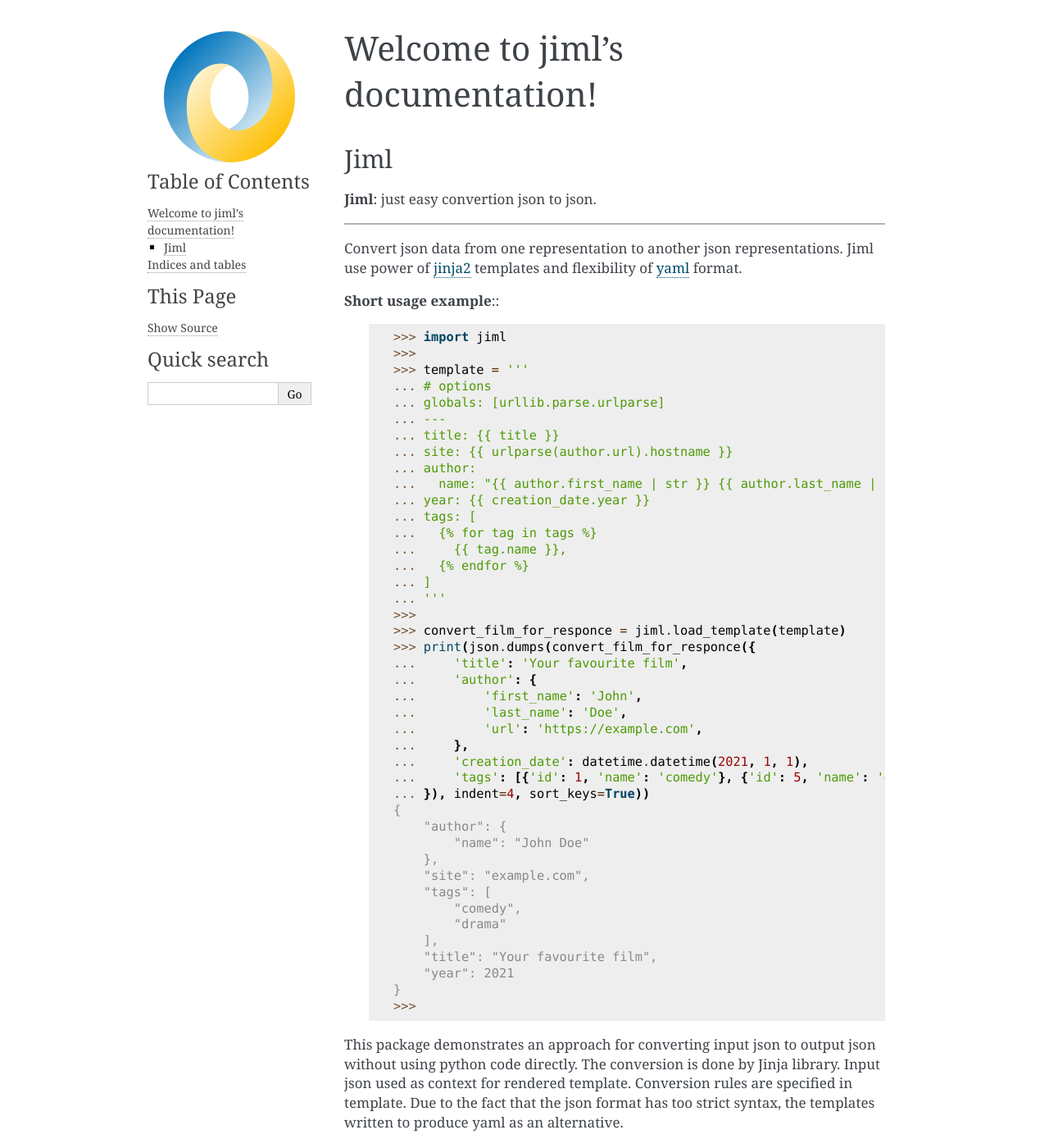
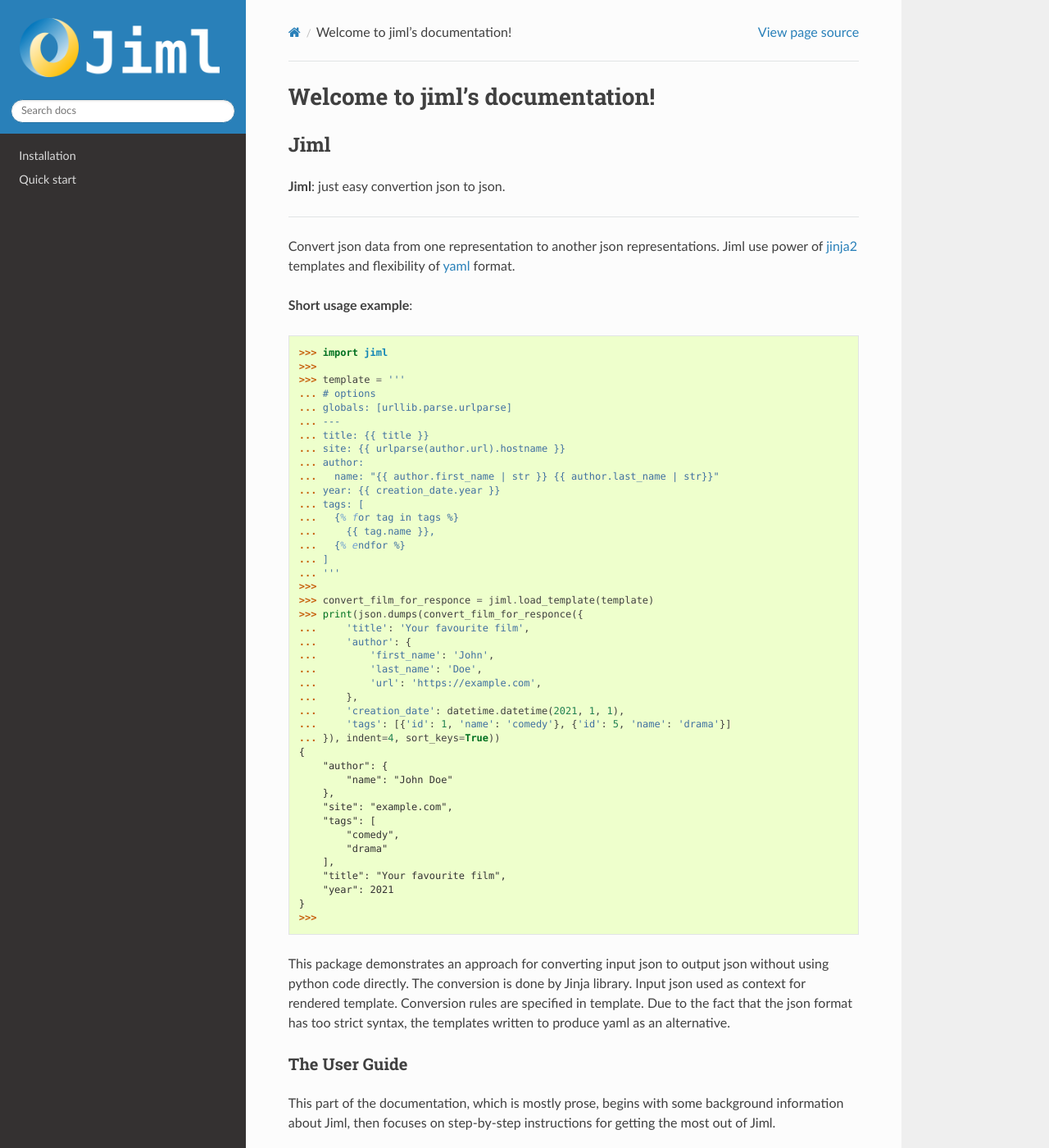
Before and after one commit to vmstarchenko/jaml, a Sphinx documentation site: the page built from docs/source/index.rst, in a window 1280 px wide and 1400 px high. Shown: the whole window at 82% size. Built offline with Sphinx 7.4.7 and the Read the Docs theme 2.0.0, drawn with Linux system fonts in a browser that asks for light colours; some of the changed text lies outside the part shown.

Commit message:
write more documentation

```diff
--- a/README.rst
+++ b/README.rst
@@ -10,6 +10,7 @@ Jiml use power of `jinja2 <https://jinja.palletsprojects.com/en/3.0.x/templates/
 and flexibility of `yaml <https://pyyaml.org/wiki/PyYAMLDocumentation>`_ format.
 
 **Short usage example**::
+
   >>> import jiml
   >>>
   >>> template = '''
--- a/docs/source/conf.py
+++ b/docs/source/conf.py
@@ -13,6 +13,8 @@
 # import os
 # import sys
 # sys.path.insert(0, os.path.abspath('.'))
+import sphinx_rtd_theme
+
 
 
 # -- Project information -----------------------------------------------------
@@ -27,7 +29,9 @@ author = 'vmstarchenko'
 # Add any Sphinx extension module names here, as strings. They can be
 # extensions coming with Sphinx (named 'sphinx.ext.*') or your custom
 # ones.
-extensions = []
+extensions = [
+    'sphinx_rtd_theme',
+]
 
 # Add any paths that contain templates here, relative to this directory.
 templates_path = ['_templates']
@@ -43,11 +47,17 @@ exclude_patterns = []
 # The theme to use for HTML and HTML Help pages.  See the documentation for
 # a list of builtin themes.
 #
-html_theme = 'alabaster'
+# html_theme = 'alabaster'
+html_theme = 'sphinx_rtd_theme'
+pygments_style = 'sphinx'
 
 # Add any paths that contain custom static files (such as style sheets) here,
 # relative to this directory. They are copied after the builtin static files,
 # so a file named "default.css" will overwrite the builtin "default.css".
 html_static_path = ['_static']
-html_logo = 'logo.png'  # json logo + python colors (#fec007 #0176bc)
+html_logo = 'logo-full.png'  # json logo + python colors (#fec007 #0176bc)
+html_theme_options = {
+        'logo_only': True,
+        'display_version': False,
+}
 html_favicon = 'favicon.ico'
--- a/docs/source/index.rst
+++ b/docs/source/index.rst
@@ -1,16 +1,30 @@
 Welcome to jiml's documentation!
 ================================
 
+.. include:: ../../README.rst
+
+--------------
+The User Guide
+--------------
+
+This part of the documentation, which is mostly prose, begins with some
+background information about Jiml, then focuses on step-by-step
+instructions for getting the most out of Jiml.
+
 .. toctree::
    :maxdepth: 2
-   :caption: Contents:
 
-.. include:: ../../README.rst
+   guide/install
+   guide/quickstart
 
+.. guide/tests experimental
+.. tutorials
+.. classes documentation
 
-Indices and tables
-==================
+..
+   Indices and tables
+   ==================
 
-* :ref:`genindex`
-* :ref:`modindex`
-* :ref:`search`
+   * :ref:`genindex`
+   * :ref:`modindex`
+   * :ref:`search`
```
Also changed, not shown: docs/source/guide/install.rst (added, +22 -0 lines), docs/source/guide/quickstart.rst (added, +54 -0 lines), docs/source/logo-full.png (added).
